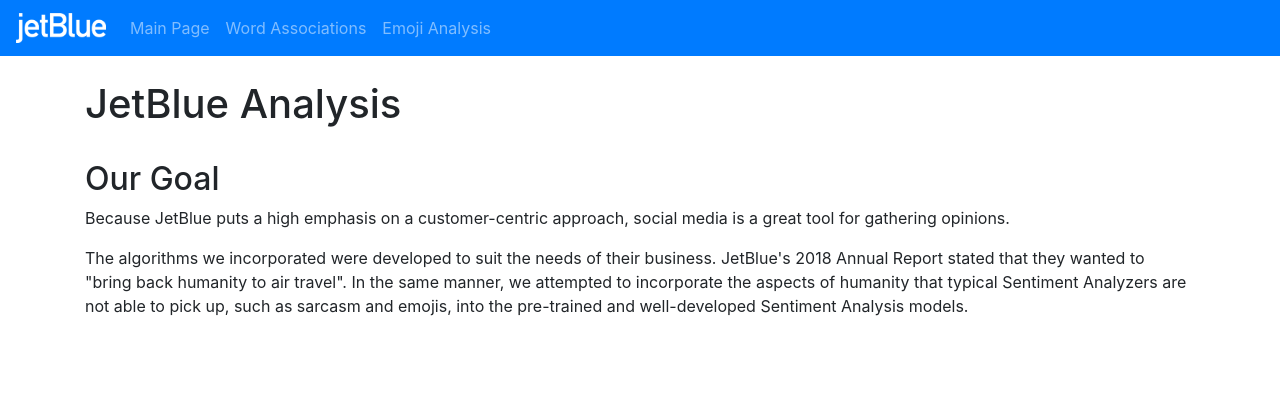
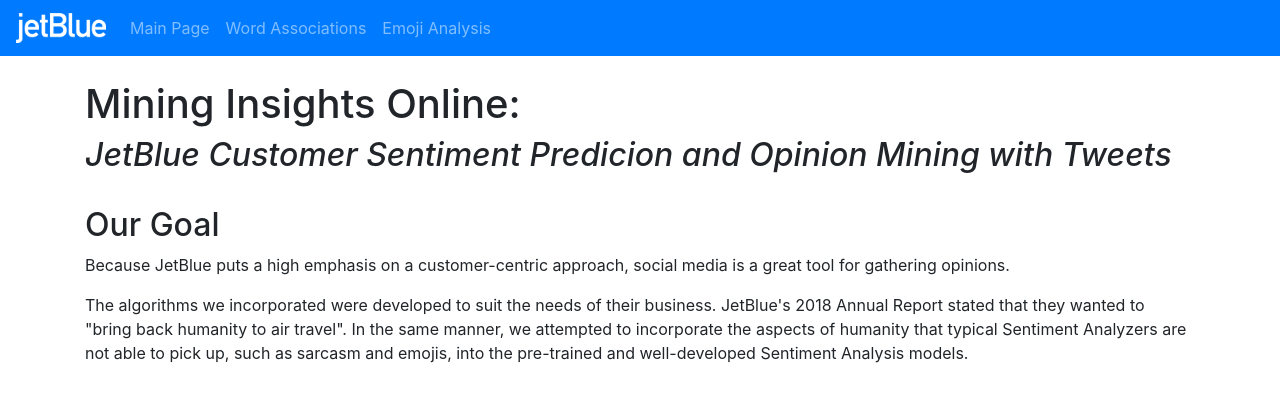
Before and after one commit to alymaquiling/YHack2019, a React (Create React App) app: page / in a window 1280 px wide. Shown: the top 402 px of the page. Built offline with nearby package versions, Linux system fonts and the light colour scheme.

Commit message:
added to main page

```diff
--- a/src/components/MainPage.js
+++ b/src/components/MainPage.js
@@ -5,7 +5,8 @@
     render() {
         return (
             <>
-            <h1>JetBlue Analysis</h1>
+            <h1>Mining Insights Online:</h1>
+            <h2><em>JetBlue Customer Sentiment Predicion and Opinion Mining with Tweets</em></h2>
             <br />
             <div>
             <h2>Our Goal</h2>
--- a/src/components/WordCloud.js
+++ b/src/components/WordCloud.js
@@ -92,7 +92,7 @@
             fontStyle: 'italic',
             fontWeight: 'bold',
             color: randomColor()
-          }}>Futurama{console.log('rendering wordcloud')}</div>
+          }}>airlines{console.log('rendering wordcloud')}</div>
         <div style={styles.large}>travel</div>
         <div style={styles.large}>jet</div>
         <div style={styles.large}>great </div>
```
